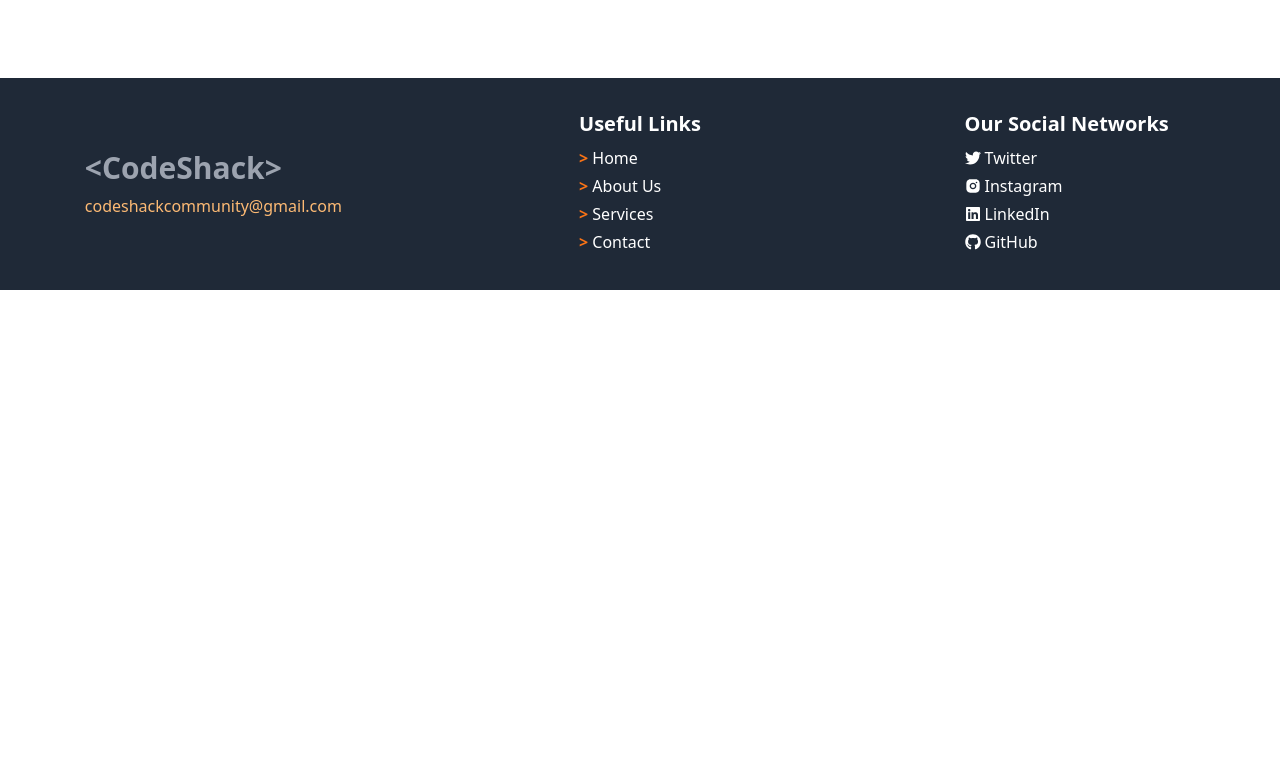
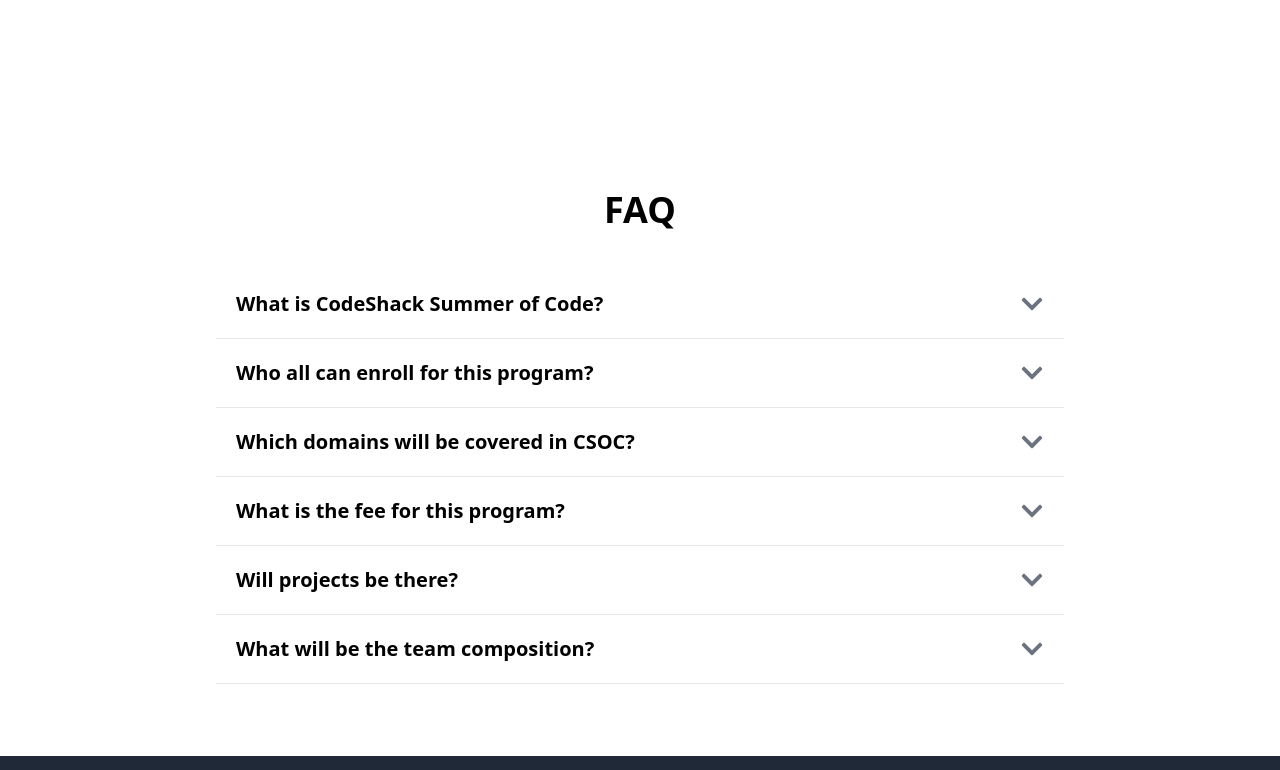
Before and after one commit to techhub-community/csoc_frontend, a React (Vite) app: page / in a window 1280 px wide. Shown: the part 1750-2520 px from the top of the page. Before the commit the page ends 2040 px from the top, so only its background shows below. Built offline with nearby package versions, Linux system fonts and the light colour scheme.

Commit message:
Added faq section

```diff
--- a/src/App.jsx
+++ b/src/App.jsx
@@ -1,3 +1,4 @@
+import FAQ from "./components/FAQ"
 import Footer from "./components/Footer"
 import Hero from "./components/Hero"
 import NavBar from "./components/NavBar"
@@ -10,6 +11,7 @@
       <main>
         <Hero />
         <Timeline />
+        <FAQ />
       </main>
       <Footer />
     </>
--- /dev/null
+++ b/src/components/FAQ.jsx
@@ -0,0 +1,80 @@
+import React, { useState } from 'react';
+import { FaChevronUp, FaChevronDown } from "react-icons/fa";
+
+const FAQItem = ({ question, answer, isActive, onClick }) => {
+  return (
+    <div className={`faq-item border-b border-gray-200 p-5 cursor-pointer transition-transform duration-300 ${
+        isActive && 'transform scale-105 bg-gray-100 transition-transform'
+      }`}
+      onClick={onClick}
+    >
+      <div className="flex justify-between items-center">
+        <h3 className={`text-xl font-semibold ${isActive && 'text-coral'}`}>{question}</h3>
+        {isActive ? (
+          <FaChevronUp className="w-6 h-6 text-gray-500" />
+        ) : (
+          <FaChevronDown className="w-6 h-6 text-gray-500" />
+        )}
+      </div>
+      <div
+        className={`overflow-hidden transition-max-height duration-500 ease-in-out ${
+          isActive ? 'max-h-screen' : 'max-h-0'
+        }`}
+      >
+        <p className="mt-2 text-gray-700">{answer}</p>
+      </div>
+    </div>
+  );
+};
+
+export default function FAQ() {
+  const [activeIndex, setActiveIndex] = useState(null);
+
+  const faqs = [
+    {
+      question: 'What is CodeShack Summer of Code?',
+      answer: 'It is a 2 month long event consisting of two phases - Mentorship Program and Hackathon.',
+    },
+    {
+      question: 'Who all can enroll for this program?',
+      answer: 'All the interested first and second year students can participate in this program.',
+    },
+    {
+      question: 'Which domains will be covered in CSOC?',
+      answer: 'There are three domains - App Dev., Web Dev. and DSA. DSA is compulsory for all the participants registering for this program.',
+    },
+    {
+      question: 'What is the fee for this program?',
+      answer: 'The program is totally free of cost. The only requirement for the program is your consistency and dedication towards learning new things.',
+    },
+    {
+      question: 'Will projects be there?',
+      answer: 'Yes, projects will be there and it will be based on your proficiency level.',
+    },
+    {
+      question: 'What will be the team composition?',
+      answer: 'Each team will have three members. You can register as a solo, duo or trio. Based upon the registrations, we will group the solo and duo participants to form a team of three members.',
+    }
+  ];
+
+  const handleClick = (index) => {
+    setActiveIndex(activeIndex === index ? null : index);
+  };
+
+  return (
+    <div className="faq-container mx-auto my-6 px-6 py-12 max-w-4xl">
+      <h1 class="text-4xl font-bold py-10" style={{ textAlign: 'center' }}>FAQ</h1>
+      {
+        faqs.map((faq, index) => (
+          <FAQItem
+            key={index}
+            answer={faq.answer}
+            question={faq.question}
+            isActive={activeIndex === index}
+            onClick={() => handleClick(index)}
+          />
+        ))
+      }
+    </div>
+  );
+};
--- a/tailwind.config.js
+++ b/tailwind.config.js
@@ -5,6 +5,7 @@
     extend: {
       colors: {
         warm: "#FEF8F4",
+        coral: "#FF7F50",
         lightblack: "#4E4039",
         lightbrown:"#A08F86",
       },
```
